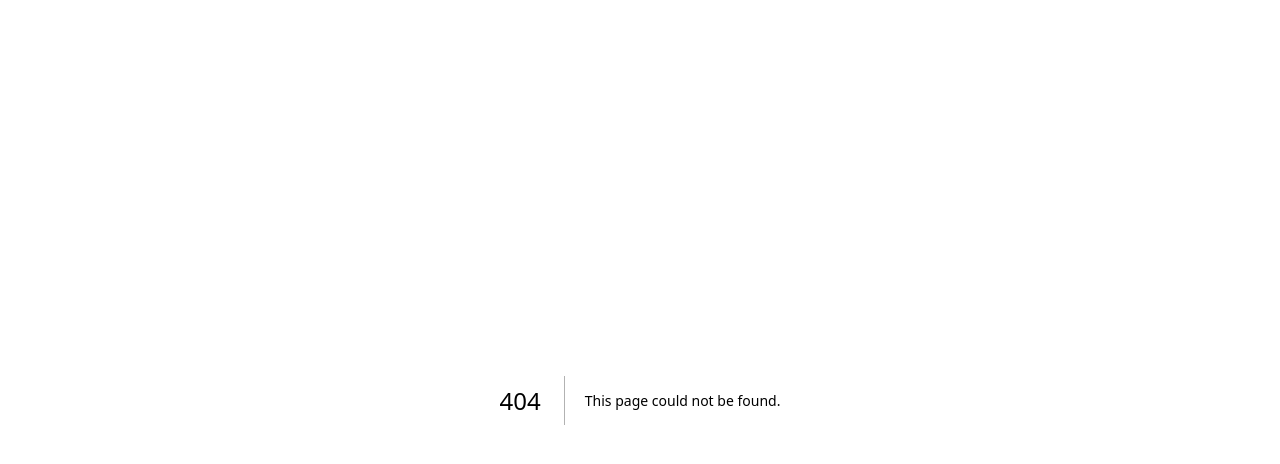
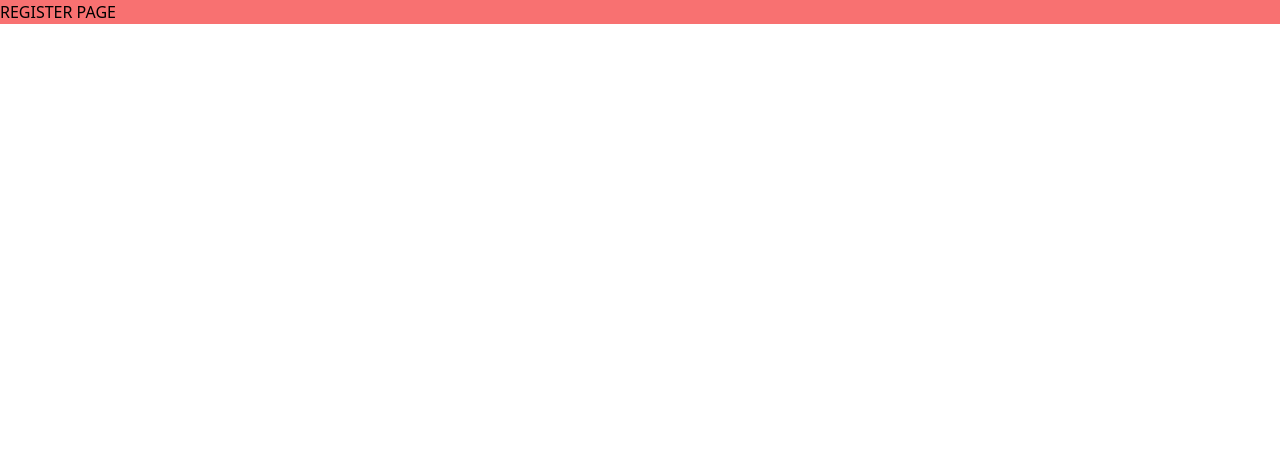
Before and after one commit to VictorBarretoLF/taxo-rev-eng, a Next.js app: page /register in a window 1280 px wide. Before the commit this address had no page. Shown: the top 464 px of the page. Built offline with nearby package versions, Linux system fonts and the light colour scheme.

Commit message:
feat: criado RootLayout para as páginas de autenticação

```diff
--- /dev/null
+++ b/src/app/(auth)/layout.tsx
@@ -0,0 +1,9 @@
+import "../../styles/globals.css";
+
+interface AuthLayoutProps {
+	children: React.ReactNode;
+}
+
+export default function RootLayout({ children }: AuthLayoutProps) {
+	return <div className="bg-red-400">{children}</div>;
+}
--- /dev/null
+++ b/src/app/(auth)/login/page.tsx
@@ -0,0 +1,3 @@
+export default function LoginPage() {
+	return <div className="">LOGIN PAGE</div>;
+}
--- /dev/null
+++ b/src/app/(auth)/register/page.tsx
@@ -0,0 +1,3 @@
+export default function RegisterPage() {
+	return <div className="">REGISTER PAGE</div>;
+}
--- a/src/app/(marketing)/page.tsx
+++ b/src/app/(marketing)/page.tsx
@@ -2,7 +2,7 @@ import Link from "next/link";
 
 export default function IndexPage() {
 	return (
-		<section className="">
+		<section className="mx-auto">
 			<div>
 				<h1>Publishing Platform for Everyone</h1>
 				<p className="">
--- a/src/app/head.tsx
+++ /dev/null
@@ -1,9 +0,0 @@
-export default function Head() {
-	return (
-		<>
-			<title>Taxonomy</title>
-			<meta charSet="utf-8" />
-			<meta name="viewport" content="width=device-width" />
-		</>
-	);
-}
```
